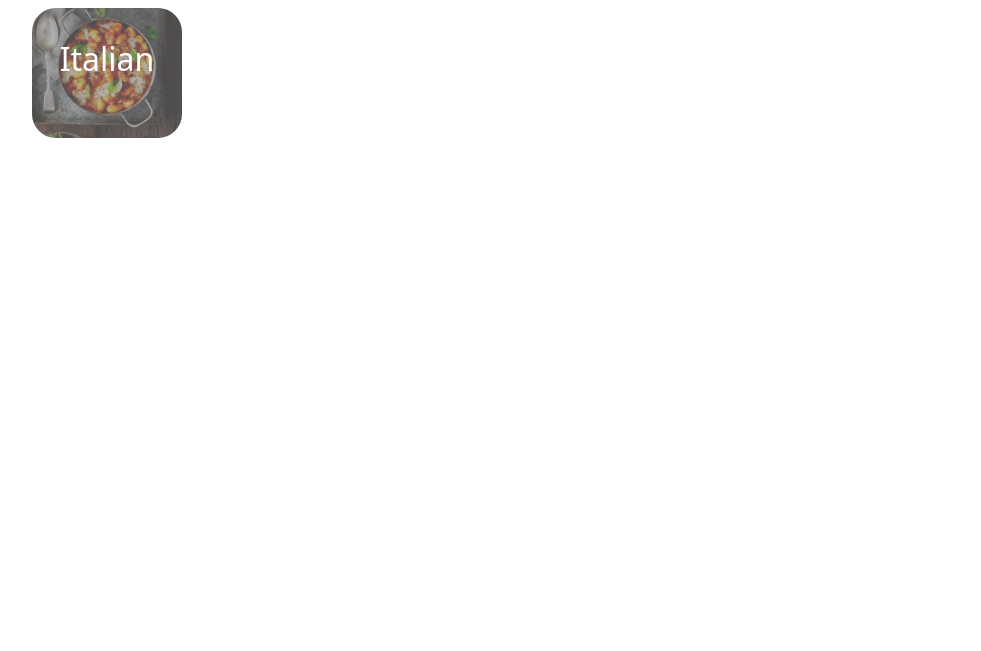
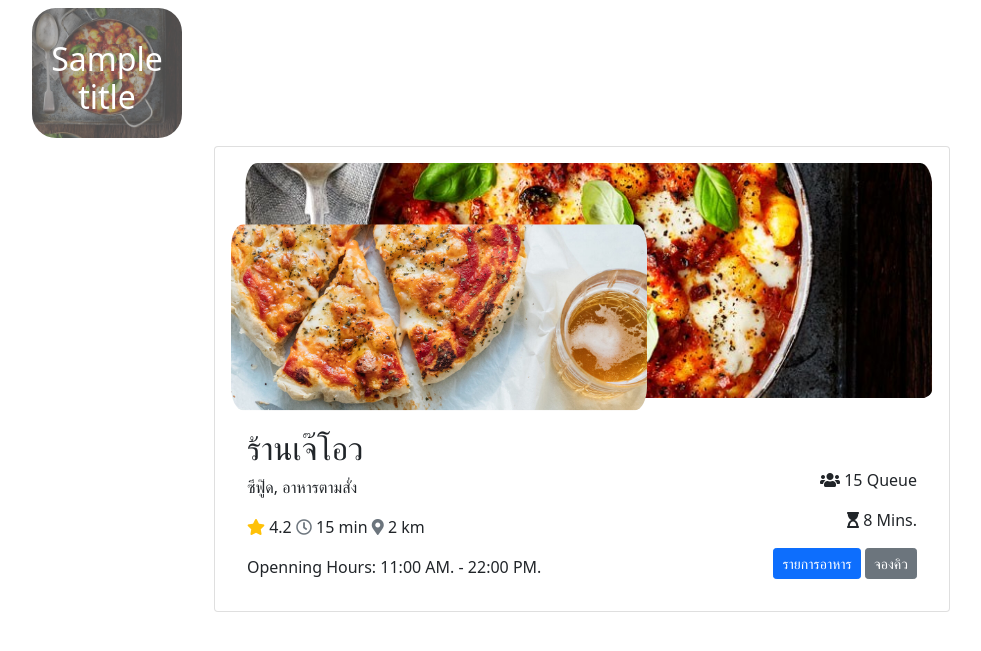
Before and after one commit to pete13232/DBProject, a Django app: template myproject/app/templates/index.html in a window 1280 px wide. Shown: the part 106-757 px from the top of the page, without its empty margins (58-1039 px from the left). Run offline with Django 3.2, Linux system fonts and the light colour scheme; the template is opened without the code that fills it: most values are stand-ins (such as "Sample title", 1, 10 or a date in 2020); some libraries are stand-ins or nearby versions.

Commit message:
page first trial

```diff
--- a/myproject/app/templates/categoryCard.html
+++ b/myproject/app/templates/categoryCard.html
@@ -1,14 +1,11 @@
 {% load static %}
 {% block content %}
-<div class="row row-cols-4 row-cols-md-6">
     <div class="col">
         <div class="card p-2 border-0 text-white ">
-            <img src="{% static 'images/foodEx.jpg' %}" class="card-img resImg" style = "filter: contrast(40%);">
+            <img src="{% static 'images/foodEx.jpg' %}" class="card-img resImg" style="filter: contrast(40%);">
             <div class="card-img-overlay ">
-             <h2 class="text-xl-center py-4" >Italian</h2>
-             </div>
+                <h2 class="text-xl-center py-4">{{title}}</h2>
+            </div>
         </div>
     </div>
-
-</div>
 {% endblock content %}
--- a/myproject/app/templates/index.html
+++ b/myproject/app/templates/index.html
@@ -1,5 +1,10 @@
 {% extends 'base.html' %}
 {% block content %}
-{% include 'categoryCard.html' %}
+<div class="row row-cols-4 row-cols-md-6">
+    {% for title in titles %}
+    {% include 'categoryCard.html' with title=title%}
+    {% endfor %}
+</div>
+{% include 'resCard.html' %}
 
 {% endblock content %}
--- a/myproject/app/templates/resCard.html
+++ b/myproject/app/templates/resCard.html
@@ -1,4 +1,4 @@
-{% extends 'base.html' %} {% load static %} {% block content %} {% comment %}
+ {% load static %} {% block content %} {% comment %}
  <div class="row justify-content-center">
    {% endcomment %}
    <div class="row justify-content-center">
@@ -49,24 +49,6 @@
        </div>
      </div>
    </div>
-  <!-- Modal -->
-  <!-- <div class="modal fade" id="staticBackdrop" data-bs-backdrop="static" data-bs-keyboard="false" tabindex="-1" aria-labelledby="staticBackdropLabel" aria-hidden="true">
-        <div class="modal-dialog">
-        <div class="modal-content">
-            <div class="modal-header">
-            <h5 class="modal-title" id="staticBackdropLabel">Modal title</h5>
-            <button type="button" class="btn-close" data-bs-dismiss="modal" aria-label="Close"></button>
-            </div>
-            <div class="modal-body">
-            ...
-            </div>
-            <div class="modal-footer">
-            <button type="button" class="btn btn-secondary" data-bs-dismiss="modal">Close</button>
-            <button type="button" class="btn btn-primary">Understood</button>
-            </div>
-        </div>
-        </div>
-    </div> -->
 
    <!-- Modal -->
    <div class="modal fade" id="exampleModal" tabindex="-1" aria-labelledby="exampleModalLabel" aria-hidden="true">
@@ -82,45 +64,6 @@
                <img src="{% static 'images/foodEx.jpg' %}" class="imgBg" alt="Responsive image" />
                <img src="{% static 'images/foodEx2.jpg' %}" class="imgCollab" alt="Responsive image" />
              </div>
-            <!-- <div class="row">
-                        <div class="col-6">
-                            <div class="card-body">
-                                <h2 class="card-title">ร้านเจ๊โอว</h2>
-                                <p class="card-text">ซีฟู๊ด, อาหารตามสั่ง</p>
-                                <p class="card-text">เวลาที่จอง</p>
-                                <p class="card-text">จำนวนผู้เข้าใช้</p>
-                            </div>
-                        </div>
-<<<<<<< HEAD
-                    </div>
-                    <div class="col-6 align-self-end">
-                        <div class="text-end card-body ">
-                            <p class="card-text">
-                                <i class="fas fa-users"></i>
-                                <span class="">15 Queue</span>
-                            </p>
-                            <p class="card-text">
-                                <i class="fas fa-hourglass-start"></i>
-                                <span class="card-text">8 Mins.</span>
-                            </p>
-                            <p class="card-text">
-                                <button type="button" class="btn btn-primary btn-sm">
-                                    รายการอาหาร</button>
-                                <button type="button" class="btn btn-secondary btn-sm">จองคิว</button>
-                            </p>
-=======
-                        <div class="col-6 align-self-end">
-                            <div class="text-end card-body ">
-                                <p class="card-text">
-
-                                </p>
-                                <p class="card-text">
-                                    <input type="number">
-                                </p>
-                            </div>
->>>>>>> 24925974675aad968dee763d852f1d42f3ebd169
-                        </div>
-                    </div> -->
              <div class="card-body">
                <h2 class="card-title">ร้านอาหาร : ร้านเจ๊โอว</h2>
                <p class="card-text">ประเภท : ซีฟู๊ด, อาหารตามสั่ง</p>
@@ -151,6 +94,5 @@
      </div>
    </div>
 
-
-  {% include 'map.html' %} {% endblock content %}
+   {% endblock content %}
  </div>
--- a/myproject/app/urls.py
+++ b/myproject/app/urls.py
@@ -3,7 +3,6 @@ from . import views
 
 
 urlpatterns = [
-    # path("", views.card3Col, name="card3Col"),
     path("", views.index, name="index"),
     path("resCard", views.resCard, name="resCard"),
     path("card3Col", views.card3Col, name="card3Col"),
@@ -11,5 +10,4 @@ urlpatterns = [
     path("login", views.login, name="login"),
     path("signup", views.signup, name="signup"),
     path("review", views.review, name="review"),
-
 ]
```
Also changed, not shown: myproject/app/templates/signup.html (+7 -5 lines), myproject/app/views.py (+8 -2 lines). Lines whose indentation alone changed are shown as unchanged.
